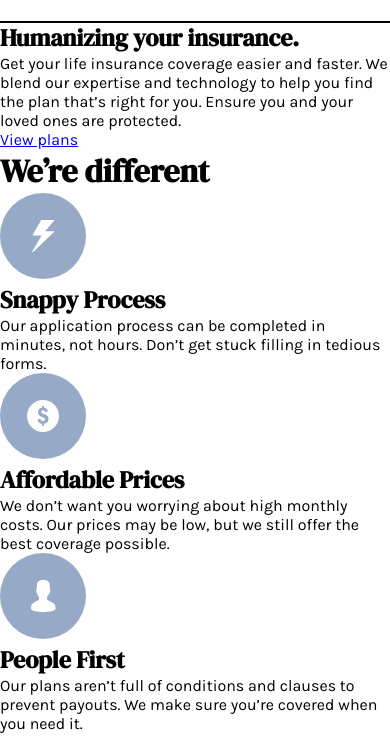
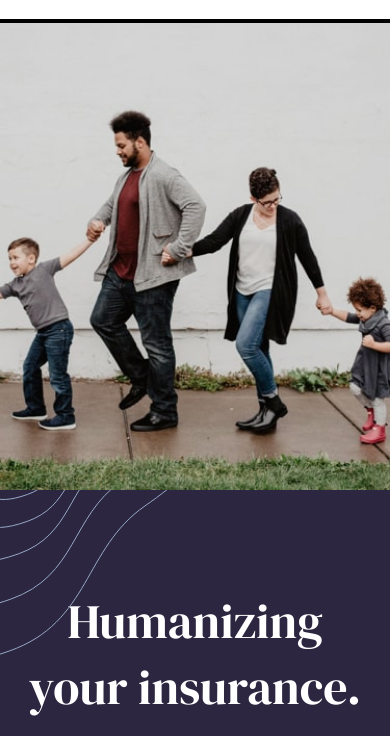
Before and after one commit to sudarshan2718/insure-landing-page, a plain HTML site: page index.html in a window 390 px wide. Shown: the part 59-795 px from the top of the page. Drawn offline with Linux system fonts and the light colour scheme.

Commit message:
hero mobile design done

```diff
--- a/css/_hero.scss
+++ b/css/_hero.scss
@@ -0,0 +1,70 @@
+@use './variables' as var;
+.hero{
+    outline: 2px solid black;
+    div{
+        #hero-image{
+            img:nth-child(2){
+                display: none;
+                @media(min-width: var.$tablet){
+                    display: block;
+                }
+            }
+            img:nth-child(1){
+                width: 100%;
+                display: block;
+                @media(min-width: var.$tablet){
+                    display: none;
+                }
+            }
+        }
+        #hero-content{
+
+            background-color: var.$dark-violet;
+            text-align: center;
+            color: white;
+            padding: 6.125rem 1rem;
+            font-size: 1rem;
+            position: relative;
+            h1{
+                font-weight: 400;
+                font-size: 3rem;
+            }
+            p{
+                font-size: 1.2rem;
+                line-height: 1.5em;
+                margin: 1.2rem;
+                margin-bottom: 4em;
+            }
+            a{
+                border: 2px solid white;
+                padding: 0.8em 2.4em;
+                ;
+                color: white;
+                text-transform: uppercase;
+                text-decoration: none;
+                font-weight: 700;
+                &:hover{
+
+                    background: white;
+                    color: var.$dark-violet;
+                }
+            }
+            img{
+                position: absolute;
+                z-index: 1;
+
+            }
+            #left-mobile{
+                top: 0;
+                left: 0;
+            }
+            #right-mobile{
+                top: 27em;
+                right: 0;
+                width: 30%;
+            }
+
+
+        }
+    }
+}
--- a/index.html
+++ b/index.html
@@ -11,7 +11,6 @@
     rel="stylesheet">
   <link rel="stylesheet" href="./css/style.css">
   <title>Frontend Mentor | Insure landing page</title>
-
 
 </head>
 
@@ -42,14 +41,14 @@
     <section class="hero">
       <div>
         <div id="hero-image">
-
+          <img src="./images/image-intro-mobile.jpg" alt="hero-image">
+          <img src="./images/image-intro-desktop.jpg" alt="hero-desktop">
         </div>
         <div id="hero-content">
-
+          <img id="left-mobile" src="./images/bg-pattern-intro-left-mobile.svg" alt="">
           <h1>
-            Humanizing your insurance.
+            Humanizing<br>your insurance.
           </h1>
-
           <p>
             Get your life insurance coverage easier and faster. We blend our expertise
             and technology to help you find the plan that’s right for you. Ensure you
@@ -57,6 +56,7 @@
           </p>
 
           <a href="#">View plans</a>
+          <img id="right-mobile" src="./images/bg-pattern-intro-right-mobile.svg" alt="">
         </div>
       </div>
     </section>
```
Also changed, not shown: css/style.css, 1 other file.
